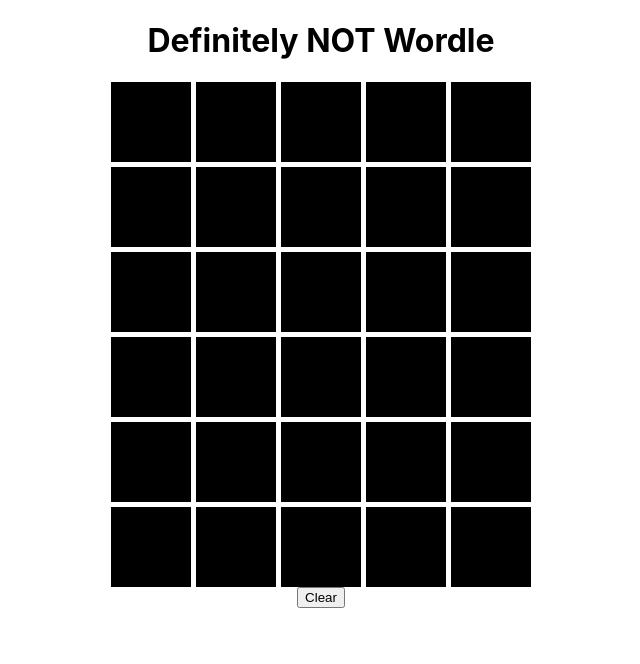
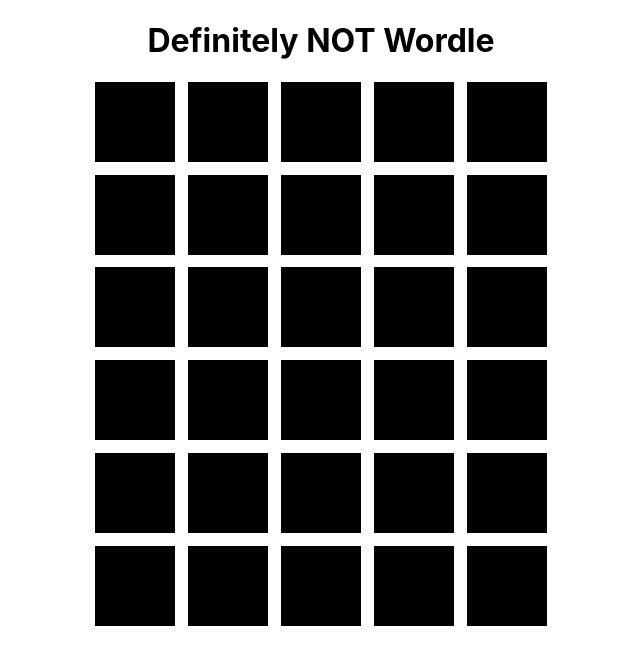
Before and after one commit to benstrathdee/wordle-clone, a React (Create React App) app: page / in a window 1280 px wide. Shown: the top 664 px of the page, without its empty margins (319-959 px from the left). Built offline with nearby package versions, Linux system fonts and the light colour scheme.

Commit message:
added most functionality, mostly playable

```diff
--- a/src/App.js
+++ b/src/App.js
@@ -5,7 +5,7 @@ import { GuessProvider } from "./context/GuessContext/GuessContext";
 function App() {
 	return (
 		<GuessProvider>
-			<GameGrid />
+			<GameGrid rows={6} columns={5} />
 		</GuessProvider>
 	);
 }
--- a/src/components/GameGrid/GameGrid.jsx
+++ b/src/components/GameGrid/GameGrid.jsx
@@ -3,81 +3,91 @@ import styles from "./GameGrid.module.scss";
 import Line from "../Line";
 import { words } from "./../../words/words";
 import { GuessContext } from "../../context/GuessContext/GuessContext";
+import {
+	getDateCode,
+	setCookie,
+	getCookie,
+} from "../../functions/gridFunctions";
 
-const GameGrid = () => {
-	const { currentGuess, setCurrentGuess, prevGuesses, setPrevGuesses } =
-		useContext(GuessContext);
+const GameGrid = ({ rows, columns }) => {
+	const {
+		currentGuess,
+		setCurrentGuess,
+		prevGuesses,
+		setPrevGuesses,
+		setWordOfDay,
+	} = useContext(GuessContext);
 
-	// Reference for valid character input
-	const alphabet = "abcdefghijklmnopqrstuvwxyz".split("");
+	useEffect(() => {
+		// On first load, check if player has a stored date code
+		// If not present or not today's code, generate and
+		// store/update locally, reset game board
+		const dateCode = getDateCode();
+		if (!localStorage.dateCode || getCookie("dateCode") !== dateCode) {
+			setCurrentGuess([]);
+			setPrevGuesses([]);
+			setCookie("dateCode", dateCode);
+		}
+		// set the word of the day
+		setWordOfDay(words[dateCode].split(""));
+	}, []);
 
 	useEffect(() => {
 		// These things happen any time any of the state values change
 
 		// Start keyboard input
 		window.addEventListener("keydown", handleKeydown);
+		// Set state values in cookie
+		setCookie("currentGuess", currentGuess);
+		setCookie("prevGuesses", prevGuesses);
 
-		// Set state values in local storage
-		localStorage.currentGuess = JSON.stringify(currentGuess);
-		localStorage.prevGuesses = JSON.stringify(prevGuesses);
-
+		return () => {
 			// remove keyboard listener when done
-		return () => {
 			window.removeEventListener("keydown", handleKeydown);
 		};
 	}, [currentGuess, prevGuesses]);
 
 	const handleKeydown = (e) => {
-		if (!e.repeat && alphabet.includes(e.key)) {
+		// Reference for valid character input
+		const alphabet = "abcdefghijklmnopqrstuvwxyz".split("");
+		if (
+			alphabet.includes(e.key) &&
+			prevGuesses.length < rows &&
+			!e.repeat
+		) {
 			// if the key is an un-repeated alphabet character,
-			// add it to the current guess
-			if (prevGuesses.length < 6) {
+			// and the guess isn't full, add it to the current guess
 			setCurrentGuess((currentGuess) =>
-					currentGuess.length < 5
+				currentGuess.length < columns
 					? [...currentGuess, e.key]
 					: currentGuess
 			);
-			}
 		} else if (
-			e.key === "Enter" &&
-			prevGuesses.length < 6 &&
-			currentGuess.length === 5 &&
-			words.includes(currentGuess.join(""))
+			e.key === "Enter" && // if the key is "Enter"
+			prevGuesses.length < rows && // and the board isn't full
+			currentGuess.length === columns // and the guess is complete
 		) {
-			// if the key is "Enter", and a full guess has been input,
-			// and the guess is a valid word, add it to the list of guesses,
-			// and move to next empty guess unless all 6 guesses made
+			if (words.includes(currentGuess.join(""))) {
+				// if the word is valid set it on the board, move to next line
 				setPrevGuesses((prevGuesses) => [...prevGuesses, currentGuess]);
 				setCurrentGuess("");
+			} else {
+				// TODO
+			}
 		} else if (e.key === "Backspace" && currentGuess.length > 0) {
 			// if the guess has at least one input, remove the most recent
-			// input
 			setCurrentGuess((currentGuess) => currentGuess.slice(0, -1));
 		}
-	};
-
-	const resetGame = () => {
-		setCurrentGuess([]);
-		setPrevGuesses([]);
 	};
 
 	return (
 		<>
 			<h1>Definitely NOT Wordle</h1>
 			<div className={styles.Wrapper}>
-				<Line rowNumber={0} />
-				<Line rowNumber={1} />
-				<Line rowNumber={2} />
-				<Line rowNumber={3} />
-				<Line rowNumber={4} />
-				<Line rowNumber={5} />
+				{Array.from(Array(rows)).map((e, i) => (
+					<Line key={"line" + i} rowNumber={i} columns={columns} />
+				))}
 			</div>
-			{/* <div>Current Guess: {currentGuess}</div>
-			<div>
-				All Guesses:{" "}
-				{prevGuesses.map((guess) => guess.join("")).join(", ")}
-			</div> */}
-			<button onClick={resetGame}>Clear</button>
 		</>
 	);
 };
--- a/src/components/GameGrid/GameGrid.module.scss
+++ b/src/components/GameGrid/GameGrid.module.scss
@@ -1,7 +1,7 @@
 .Wrapper {
 	display: grid;
 	grid-template-rows: repeat(6, 1fr);
-	gap: 5px;
+	gap: 1vw;
 
 	width: fit-content;
 }
--- a/src/components/Line/Line.jsx
+++ b/src/components/Line/Line.jsx
@@ -2,27 +2,26 @@ import React, { useContext } from "react";
 import { GuessContext } from "../../context/GuessContext/GuessContext";
 import Tile from "../Tile";
 import styles from "./Line.module.scss";
+import { getLetter, getTileSetting } from "../../functions/lineFunctions";
 
-const Line = ({ rowNumber }) => {
-	const { currentGuess, prevGuesses } = useContext(GuessContext);
-
-	const getLetter = (tileNumber) => {
-		if (prevGuesses.length === rowNumber) {
-			return currentGuess[tileNumber];
-		} else {
-			return prevGuesses[rowNumber] === undefined
-				? ""
-				: prevGuesses[rowNumber][tileNumber];
-		}
-	};
+const Line = ({ rowNumber, columns }) => {
+	const { currentGuess, prevGuesses, wordOfDay } = useContext(GuessContext);
 
 	return (
 		<div className={styles.Line}>
-			<Tile rowNumber={rowNumber} colNumber={0} letter={getLetter(0)} />
-			<Tile rowNumber={rowNumber} colNumber={1} letter={getLetter(1)} />
-			<Tile rowNumber={rowNumber} colNumber={2} letter={getLetter(2)} />
-			<Tile rowNumber={rowNumber} colNumber={3} letter={getLetter(3)} />
-			<Tile rowNumber={rowNumber} colNumber={4} letter={getLetter(4)} />
+			{Array.from(Array(columns)).map((e, i) => (
+				<Tile
+					key={"tile" + i}
+					tileNumber={i}
+					letter={getLetter(rowNumber, i, currentGuess, prevGuesses)}
+					setting={getTileSetting(
+						rowNumber,
+						i,
+						prevGuesses,
+						wordOfDay
+					)}
+				/>
+			))}
 		</div>
 	);
 };
--- a/src/components/Line/Line.module.scss
+++ b/src/components/Line/Line.module.scss
@@ -1,5 +1,5 @@
 .Line {
 	display: grid;
 	grid-template-columns: repeat(5, 1fr);
-	gap: 5px;
+	gap: 1vw;
 }
--- a/src/components/Tile/Tile.jsx
+++ b/src/components/Tile/Tile.jsx
@@ -1,23 +1,13 @@
 import React from "react";
 import styles from "./Tile.module.scss";
+import { getTileClass, getLetterClass } from "../../functions/tileFunctions";
 
-const Tile = ({ rowNumber, colNumber, letter = "", setting = "default" }) => {
-	const tileClass =
-		letter === ""
-			? styles.Tile__Default
-			: setting === "default"
-			? styles.Tile__Filled
-			: setting === "notPresent"
-			? styles.Tile__Filled
-			: setting === "present"
-			? styles.Tile__Present
-			: styles.Tile__Correct;
-	const letterClass =
-		setting === "default" ? styles.Letter : styles.Letter__Flipped;
-
+const Tile = ({ tileNumber, letter = "", setting = "default" }) => {
 	return (
-		<span className={tileClass} data-row={rowNumber} data-col={colNumber}>
-			<span className={letterClass}>{letter.toUpperCase()}</span>
+		<span className={getTileClass(tileNumber, letter, setting, styles)}>
+			<span className={getLetterClass(tileNumber, setting, styles)}>
+				{letter.toUpperCase()}
+			</span>
 		</span>
 	);
 };
--- a/src/components/Tile/Tile.module.scss
+++ b/src/components/Tile/Tile.module.scss
@@ -1,10 +1,19 @@
 $tile-blank: black;
 $tile-filled: grey;
+$tile-notpresent: grey;
 $tile-present: #b59f3b;
 $tile-correct: #538d4e;
 
 $flip-time: 0.5s;
 $pulse-time: 0.1s;
+$delay-modifier: 0.2s;
+
+@mixin tileDelay($number-modifier) {
+	@extend .Tile;
+	transition: all $flip-time linear $number-modifier * $delay-modifier,
+		background-color 0s $number-modifier * $delay-modifier + 0.5 *
+			$flip-time;
+}
 
 .Tile {
 	display: flex;
@@ -21,12 +30,28 @@ $pulse-time: 0.1s;
 	max-height: 10vh;
 
 	font-size: xx-large;
+
+	&_DelayZero {
+		@include tileDelay(0);
+	}
+	&_DelayOne {
+		@include tileDelay(1);
+	}
+	&_DelayTwo {
+		@include tileDelay(2);
+	}
+	&_DelayThree {
+		@include tileDelay(3);
+	}
+	&_DelayFour {
+		@include tileDelay(4);
+	}
 	&__Default {
-		@extend .Tile;
 		background-color: $tile-blank;
+		transition: all $flip-time linear, background-color 0s;
 	}
 	&__Filled {
-		@extend .Tile;
+		@extend .Tile__Default;
 		background-color: $tile-filled;
 		animation: pulse $pulse-time linear;
 		@keyframes pulse {
@@ -41,26 +66,46 @@ $pulse-time: 0.1s;
 			}
 		}
 	}
-	&__Present {
+	&__NotPresent {
 		@extend .Tile;
 		transform: scaleY(-1);
 		-webkit-transform: scaleY(-1);
+		background-color: $tile-notpresent;
+	}
+	&__Present {
+		@extend .Tile__NotPresent;
 		background-color: $tile-present;
-
-		transition: all $flip-time linear, background-color 0s 1/2 * $flip-time,
-			border $flip-time;
 	}
 	&__Correct {
-		@extend .Tile__Present;
+		@extend .Tile__NotPresent;
 		background-color: $tile-correct;
 	}
+}
+
+@mixin tileDelay($time-modifier) {
+	@extend .Letter;
+	transition-delay: ($delay-modifier * $time-modifier) + (0.5 * $flip-time);
 }
 
 .Letter {
 	color: white;
 	font-weight: bolder;
-
-	transition: all 0s 1/2 * $flip-time;
+	transition: all 0s (0.5 * $flip-time);
+	&_DelayZero {
+		@include tileDelay(0);
+	}
+	&_DelayOne {
+		@include tileDelay(1);
+	}
+	&_DelayTwo {
+		@include tileDelay(2);
+	}
+	&_DelayThree {
+		@include tileDelay(3);
+	}
+	&_DelayFour {
+		@include tileDelay(4);
+	}
 	&__Flipped {
 		@extend .Letter;
 		transform: scaleY(-1);
```
Lines whose indentation alone changed are shown as unchanged.
